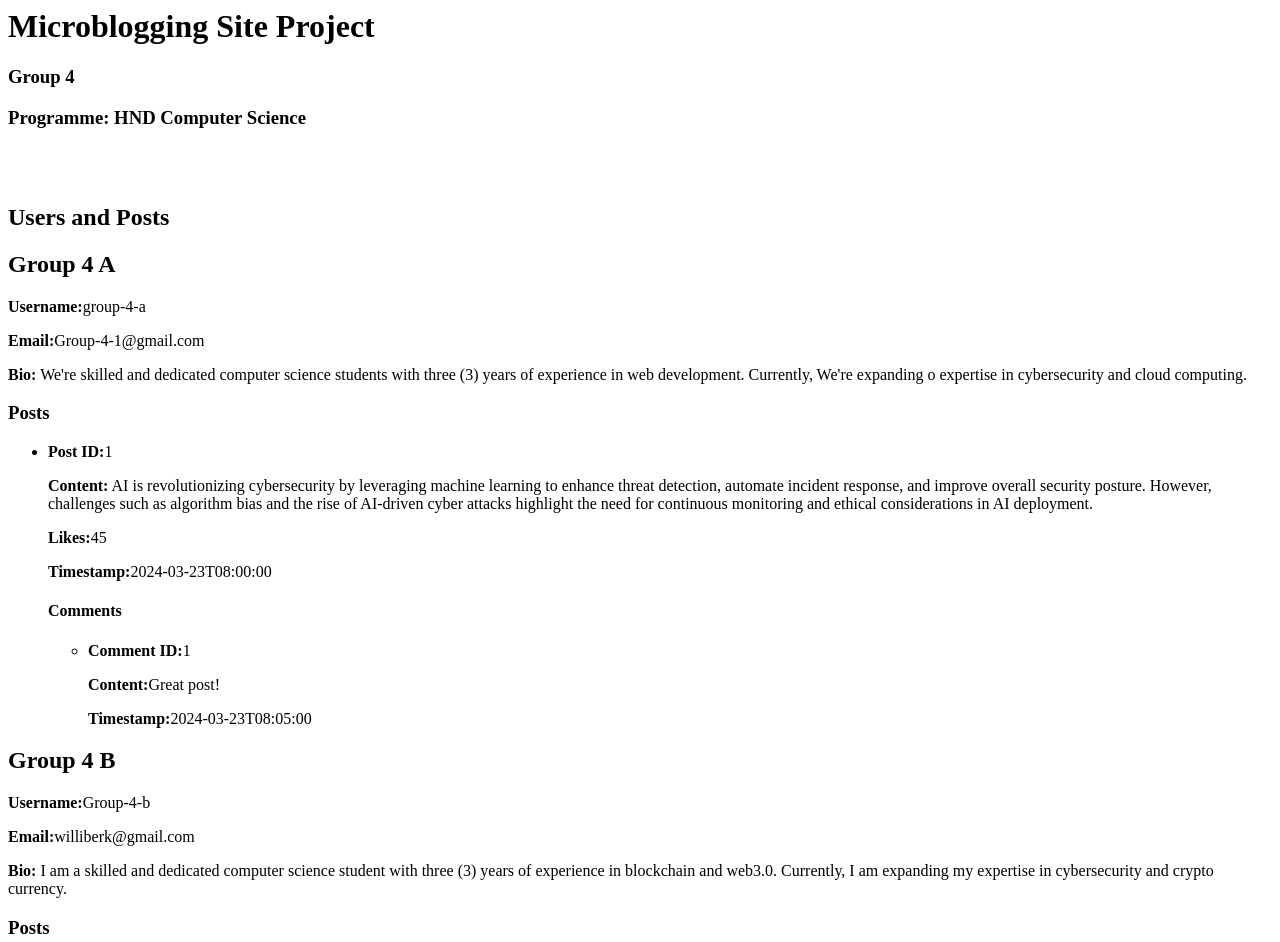
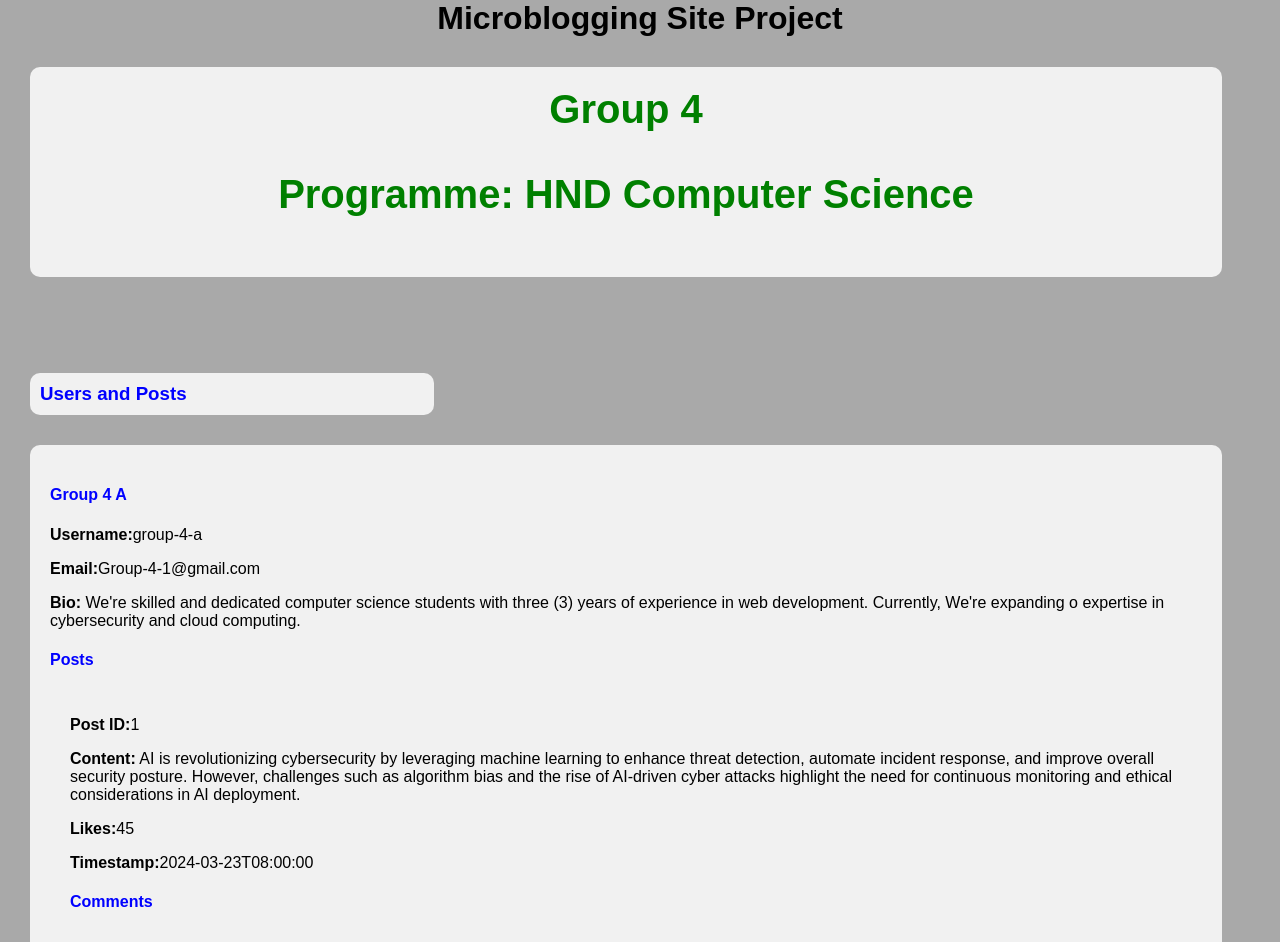
Before and after one commit to YawEffah/MicrobloggingSiteProject, a plain HTML site: page index.html in a window 1280 px wide. Shown: the top 942 px of the page. Drawn offline with Linux system fonts and the light colour scheme.

Commit message:
Newer version uploaded

```diff
--- a/index.html
+++ b/index.html
@@ -1,16 +1,73 @@
 <html>
    <head>
       <title>Microblogging Site</title>
+      <style>
+
+                html, body {
+                        font-family: Arial, sans-serif;
+                        margin: 0;
+                        padding: 0;
+                        background: darkgrey;
+                    }
+                    h1 {
+                        text-align: center;
+                    }
+
+                    h2{
+                        text-align: center;
+                        font-size: 40px;
+                        padding: 20px;
+                        width: 90%;
+                        margin: 30px;
+                        color: green;
+                        border-radius: 10px;
+                        background-color: #f1f1f1;
+                    }
+
+
+                    h3 {
+                        color: blue;
+                        width: 30%;
+                        margin:30px;
+                        padding:10px;
+                        border-radius: 10px;
+                        background-color: #f1f1f1;
+                    }
+
+                    h4{
+                        color: blue;
+                        font-weight: bold;
+                    }
+
+                    div {
+                        margin: 30px;
+                        padding: 20px;
+                        background: white;
+                        width: 90%;
+                        border-radius: 10px;
+                        background-color: #f1f1f1;
+                    }
+                    ul {
+                        list-style-type: none;
+                        padding: 0;
+                    }
+                    li {
+                        margin: 10px;
+                        padding: 10px;
+                    }
+                </style>
    </head>
    <body>
       <h1>Microblogging Site Project</h1>
-      <h3>Group 4</h3>
-      <h3>Programme: HND Computer Science</h3>
+      <h2>
+         <strong>Group 4</strong>
+         <p>Programme: HND Computer Science</p>
+      </h2>
       <br/>
       <br/>
-      <h2>Users and Posts</h2>
+      <h3>Users and Posts</h3>
       <div>
-         <h2>Group 4 A</h2>
+         <h4>Group 4 A</h4>
          <p>
             <strong>Username:</strong>group-4-a</p>
          <p>
@@ -21,7 +78,7 @@
                 years of experience in web development. Currently, We're expanding o expertise
                 in cybersecurity and cloud computing.
             </p>
-         <h3>Posts</h3>
+         <h4>Posts</h4>
          <ul>
             <li>
                <p>
@@ -52,7 +109,7 @@
          </ul>
       </div>
       <div>
-         <h2>Group 4 B</h2>
+         <h4>Group 4 B</h4>
          <p>
             <strong>Username:</strong>Group-4-b</p>
          <p>
@@ -63,7 +120,7 @@
                 years of experience in blockchain and web3.0. Currently, I am expanding my expertise
                 in cybersecurity and crypto currency.
             </p>
-         <h3>Posts</h3>
+         <h4>Posts</h4>
          <ul>
             <li>
                <p>
```
Also changed, not shown: 1 other file.
